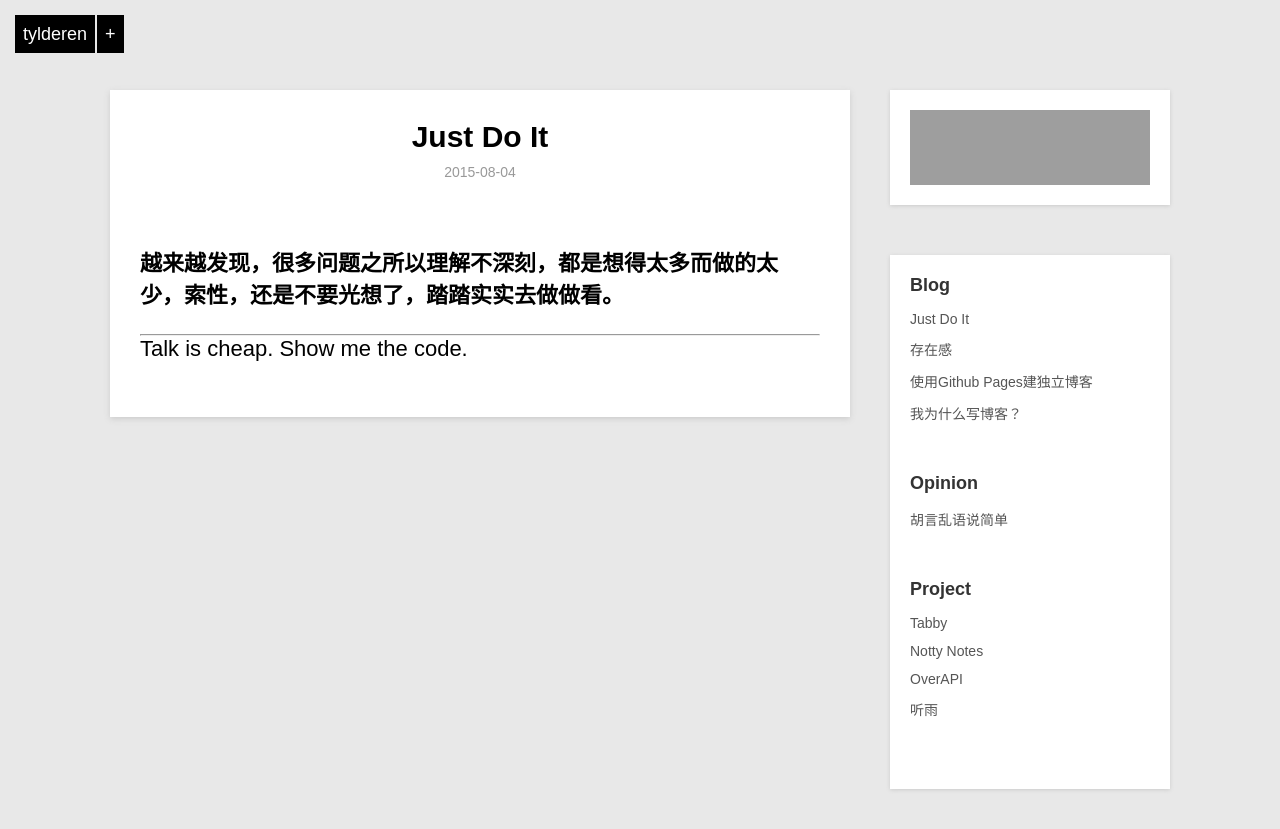
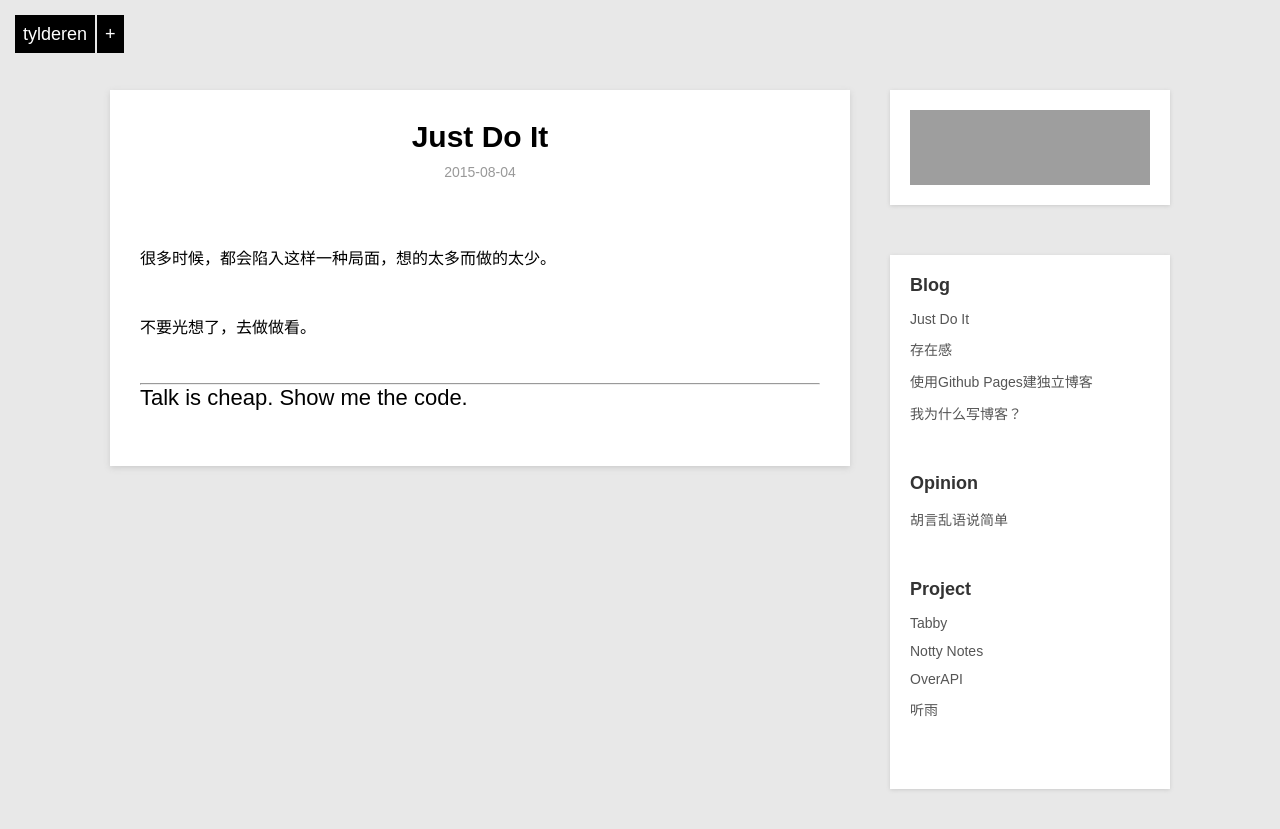
Before and after one commit to tylderen/tylderen.github.io, a Jekyll site: the page built from _posts/blog/2015-08-04-just-do-it.md, in a window 1280 px wide. Shown: the top 829 px of the page. Built offline with Jekyll 4.4.1, drawn with Linux system fonts in a browser that asks for light colours; Markdown is read by kramdown in place of the engine named in the settings; grey boxes are pictures that could not be loaded.

Commit message:
Update 2015-08-04-just-do-it.md

```diff
--- a/_posts/blog/2015-08-04-just-do-it.md
+++ b/_posts/blog/2015-08-04-just-do-it.md
@@ -5,7 +5,11 @@ description: Yesterday, you said tomorrow.
 category: blog
 ---
 
-## 越来越发现，很多问题之所以理解不深刻，都是想得太多而做的太少，索性，还是不要光想了，踏踏实实去做做看。
+很多时候，都会陷入这样一种局面，想的太多而做的太少。
+
+不要光想了，去做做看。
+
+
 
 ------
 
```
